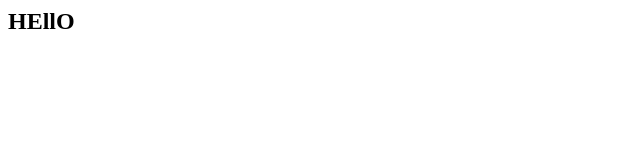
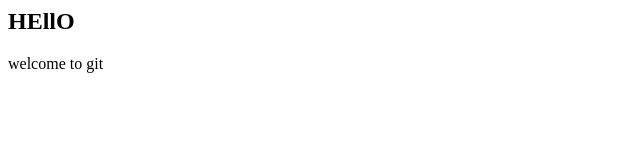
Before and after one commit to Ram264/repo1, a plain HTML site: page index.html in a window 1280 px wide. Shown: the whole page, without its empty margins (0-640 px from the left). Drawn offline with Linux system fonts and the light colour scheme.

Commit message:
[PBH] added P tag

```diff
--- a/index.html
+++ b/index.html
@@ -1 +1,3 @@
 <h2>HEllO</h2>
+
+<p>welcome to git</p>
```
